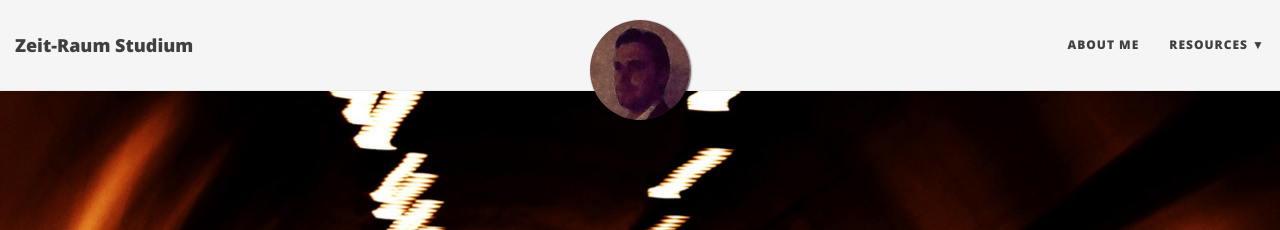
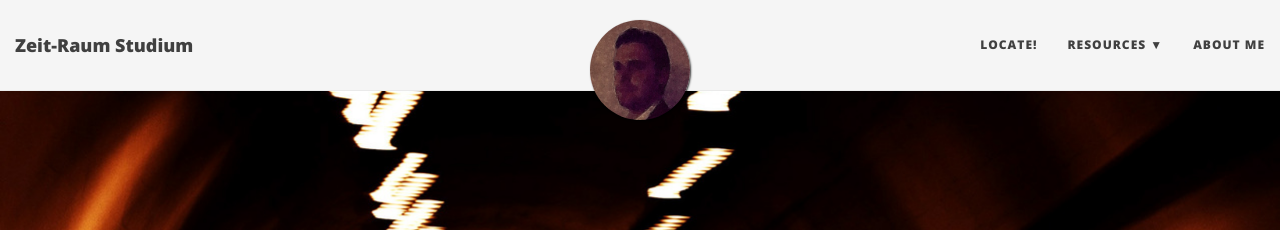
Before and after one commit to inventionate/inventionate-github-pages-backup, a Jekyll site: the page built from index.html, in a window 1280 px wide. Shown: the top 230 px of the page. Built offline with Jekyll 4.4.1, drawn with Linux system fonts in a browser that asks for light colours; nearby versions of some CDN libraries; the list of posts is cut into pages by our own code.

Commit message:
New post.

```diff
--- a/_config.yml
+++ b/_config.yml
@@ -4,7 +4,7 @@
 # baseurl is the website's URL without the hostname
 
 # If you are building a simple GitHub user page (http://username.github.io) then use these settings:
-url: "http://inventionate.github.io"
+url: "http://inventionate.de"
 baseurl: ""
 
 # If you are building a GitHub project page then use these settings:
@@ -23,11 +23,12 @@ description: Dokumentation meines Promotionsvorhabens.
 
 # List of links in the navigation bar
 navbar-links:
-  About Me: "https://www.ph-karlsruhe.de/institute/ph/ew/personen/fabian-mundt/"
+  Locate!: "http://rapps.ph-karlsruhe.de/users/fmundt/Locate/"
   Resources:
     - Academia: "https://cermat.academia.edu/FabianMundt"
     - GitHub: "https://github.com/inventionate"
     - SlideShare: "http://de.slideshare.net/Inventionate"
+  About Me: "https://www.ph-karlsruhe.de/institute/ph/ew/personen/fabian-mundt/"
 
 # Image to show in the navigation bar - image must be a square (width = height)
 # Remove this parameter if you don't want an image in the navbar
```
